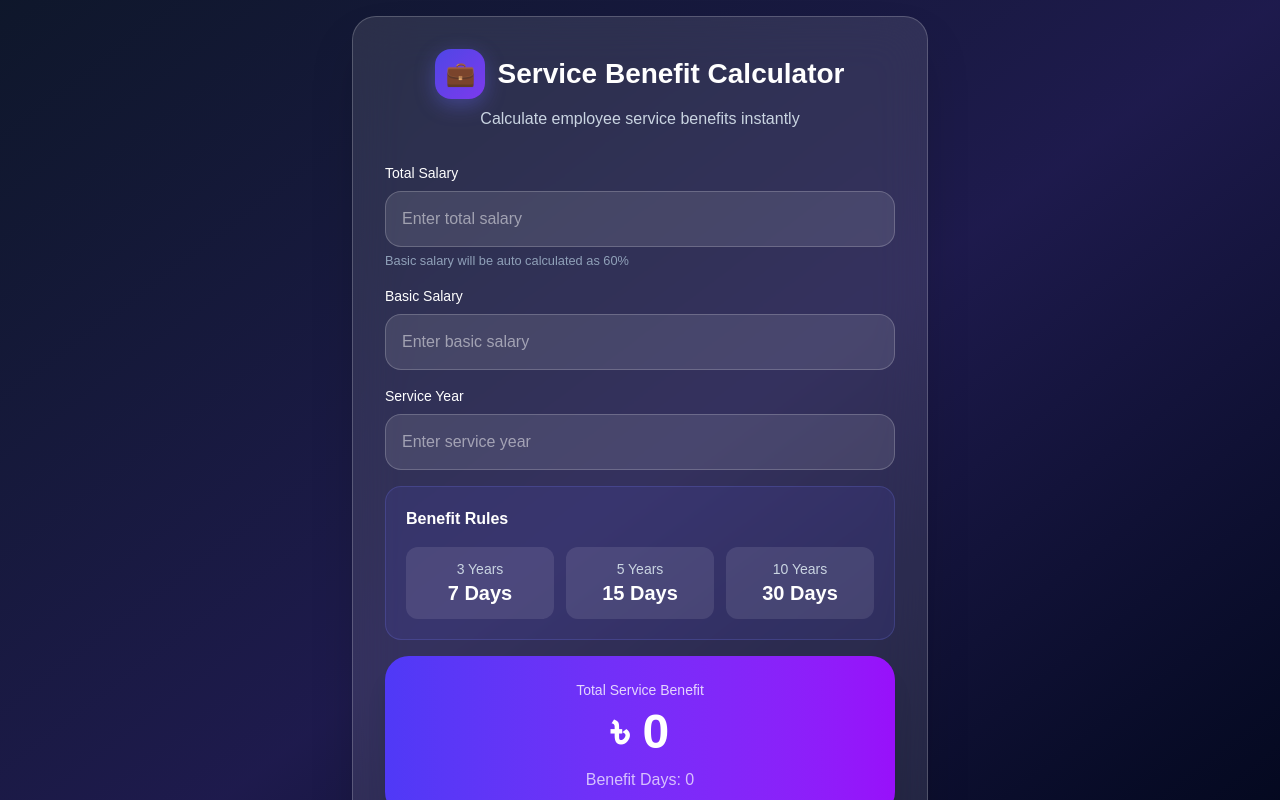
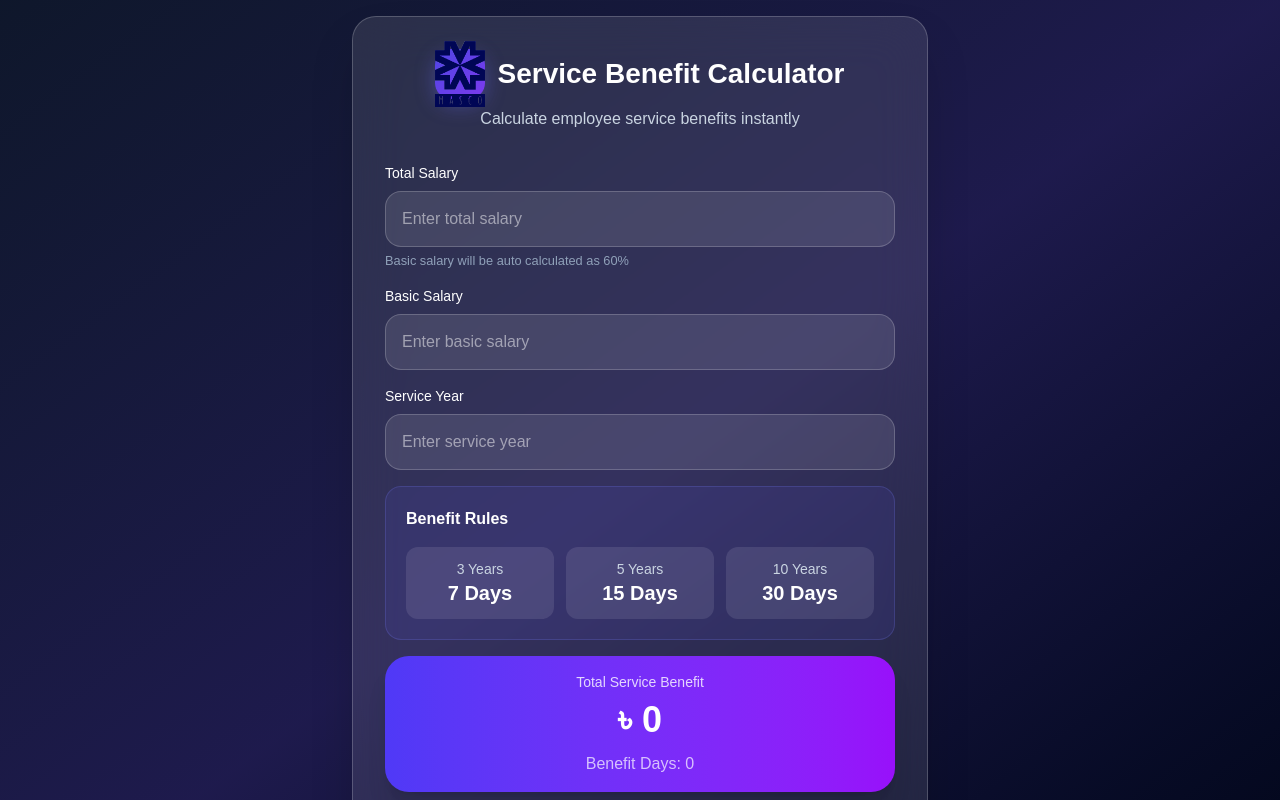
Before and after one commit to binayak1320/service-benit-calculator, a Next.js app: page / in a window 1280 px wide. Shown: the top 800 px of the page. Built offline with nearby package versions, Linux system fonts and the light colour scheme.

Commit message:
add logo

```diff
--- a/app/page.tsx
+++ b/app/page.tsx
@@ -105,26 +105,18 @@ export default function Home() {
     <div className="min-h-screen bg-gradient-to-br from-slate-900 via-indigo-950 to-slate-950 flex items-center justify-center p-4">
       <div className="w-full max-w-xl backdrop-blur-xl bg-white/10 border border-white/20 rounded-3xl shadow-2xl p-8">
         <div className="text-center mb-8">
-          {/* <h1 className="text-4xl font-bold text-white">
-            Service Benefit Calculator
-          </h1> */}
           <div className="titleWrapper">
-
-            <div className="logo">
-              💼
+            <div className="logo items-center justify-center flex">
+              <img width={50} height={50} src="/MascoLogo.png" alt="logo" />
             </div>
-
             <h1  className="text-3xl font-bold text-white">
               Service Benefit Calculator
             </h1>
-
           </div>
-
           <p className="text-slate-300 mt-2">
             Calculate employee service benefits instantly
           </p>
         </div>
-
         <div className="space-y-4">
           <div>
             <label className="text-white text-sm mb-2 block">
@@ -202,13 +194,13 @@ export default function Home() {
           </div>
 
           {/* Result */}
-          <div className="bg-gradient-to-r from-indigo-600 to-purple-600 rounded-3xl p-6 text-center shadow-xl">
+          <div className="bg-gradient-to-r from-indigo-600 to-purple-600 rounded-3xl p-4 text-center shadow-xl">
 
             <p className="text-white/80 text-sm mb-2">
               Total Service Benefit
             </p>
 
-            <h2 className="text-5xl font-bold text-white">
+            <h2 className="text-4xl font-bold text-white">
               ৳ {totalBenefit}
             </h2>
 
```
Also changed, not shown: public/MascoLogo.png (added).
